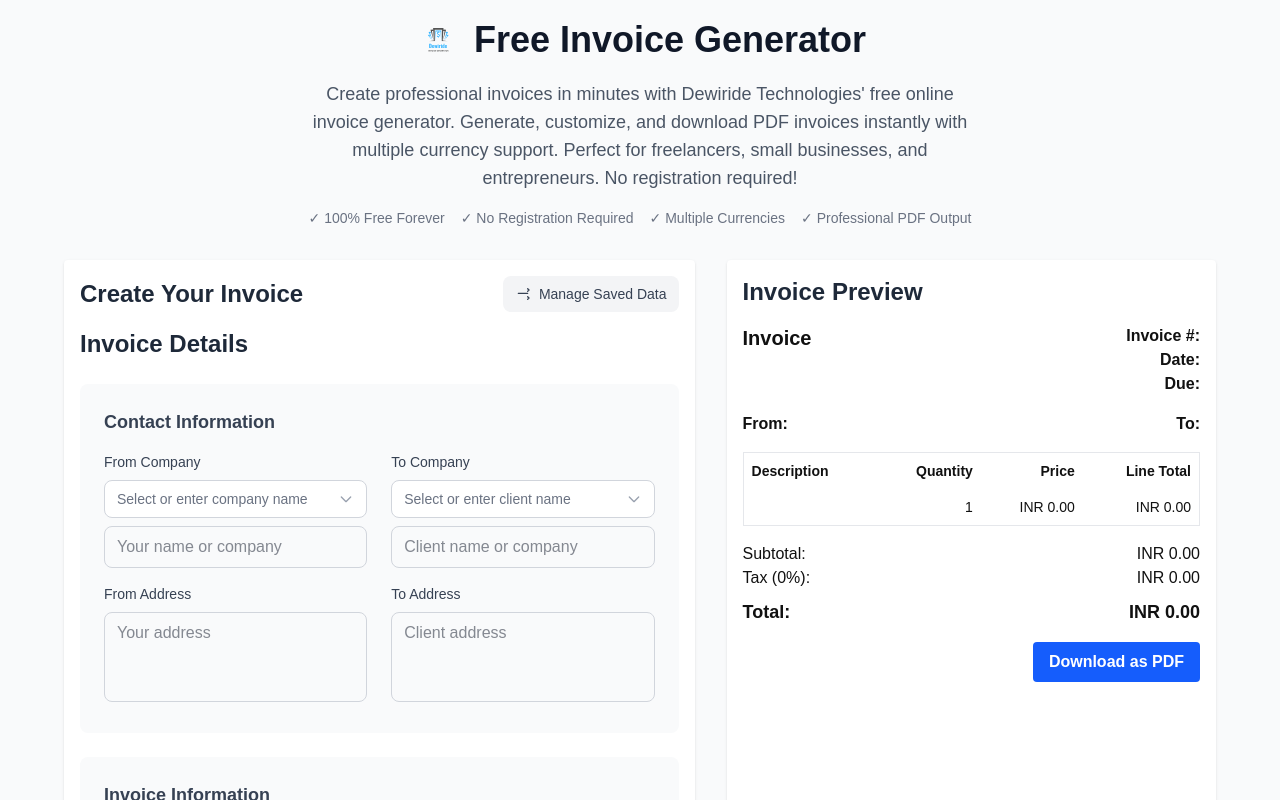
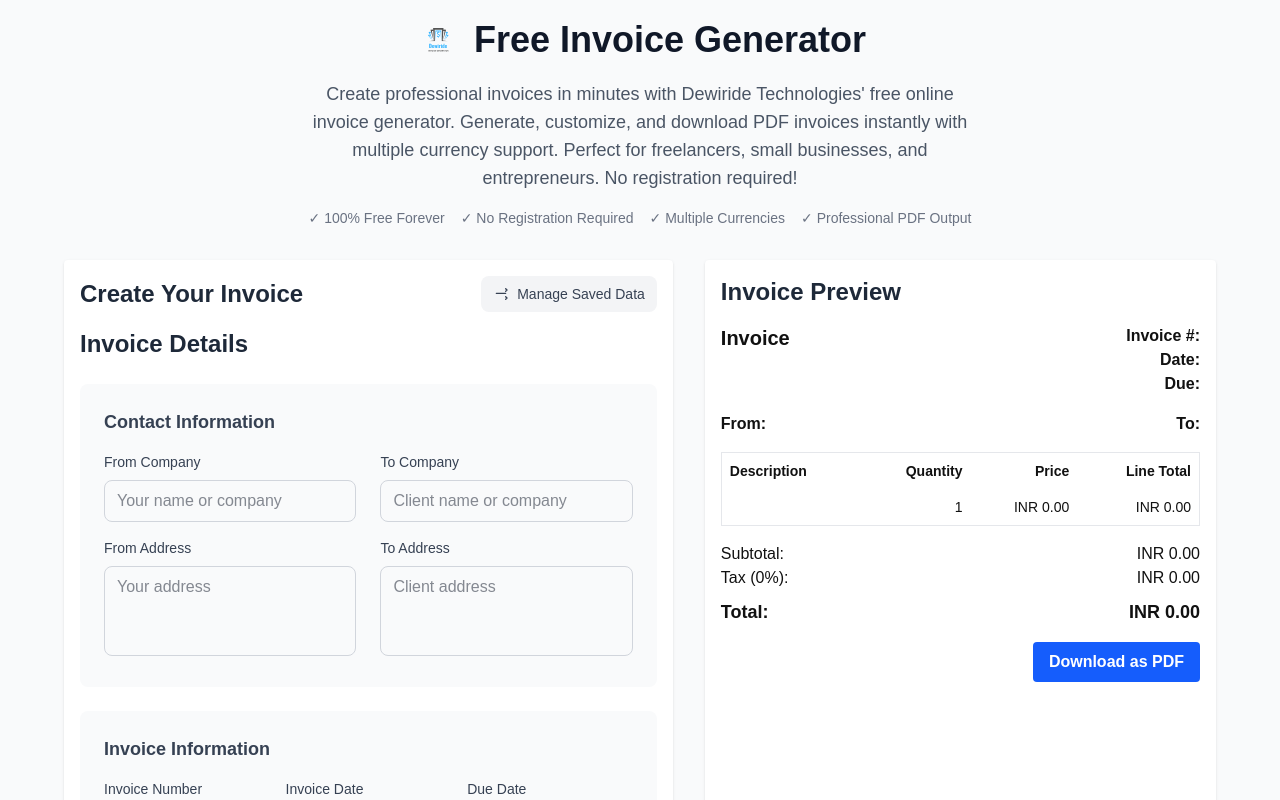
Before and after one commit to Dewiride-Open-Source/Dewiride-Invoice-Generator, a Next.js app: page / in a window 1280 px wide. Shown: the top 800 px of the page. Built offline with nearby package versions, Linux system fonts and the light colour scheme; what @react-pdf/renderer would draw is missing.

Commit message:
feat: add refreshTrigger prop to InvoiceForm and SavedDataManager for data updates

```diff
--- a/src/components/InvoiceForm.tsx
+++ b/src/components/InvoiceForm.tsx
@@ -34,9 +34,10 @@ export interface InvoiceData {
 interface InvoiceFormProps {
   data: InvoiceData;
   onChange: (data: InvoiceData) => void;
+  refreshTrigger?: number;
 }
 
-const InvoiceForm: React.FC<InvoiceFormProps> = ({ data, onChange }) => {
+const InvoiceForm: React.FC<InvoiceFormProps> = ({ data, onChange, refreshTrigger }) => {
   const [fromCompanies, setFromCompanies] = useState<CompanyDetails[]>([]);
   const [toCompanies, setToCompanies] = useState<CompanyDetails[]>([]);
   const [itemDescriptions, setItemDescriptions] = useState<ItemDescription[]>([]);
@@ -49,6 +50,15 @@ const InvoiceForm: React.FC<InvoiceFormProps> = ({ data, onChange }) => {
     setToCompanies(getToCompanies());
     setItemDescriptions(getItemDescriptions());
   }, []);
+
+  // Refresh saved data when trigger changes
+  useEffect(() => {
+    if (refreshTrigger && refreshTrigger > 0) {
+      setFromCompanies(getFromCompanies());
+      setToCompanies(getToCompanies());
+      setItemDescriptions(getItemDescriptions());
+    }
+  }, [refreshTrigger]);
 
   const handleFieldChange = (field: keyof InvoiceData, value: any) => {
     // Track currency changes
@@ -135,6 +145,7 @@ const InvoiceForm: React.FC<InvoiceFormProps> = ({ data, onChange }) => {
             <div>
               <label className="block text-sm font-medium text-gray-700 mb-2">From Company</label>
               <div className="space-y-2">
+                {fromCompanies.length > 0 && (
                   <SavedOptionsDropdown
                     value={data.fromName}
                     secondaryValue={data.fromAddress}
@@ -145,6 +156,7 @@ const InvoiceForm: React.FC<InvoiceFormProps> = ({ data, onChange }) => {
                     type="company"
                     className="mb-2"
                   />
+                )}
                 <input
                   type="text"
                   className="w-full px-3 py-2 border border-gray-300 rounded-lg focus:ring-2 focus:ring-blue-500 focus:border-transparent transition-all"
@@ -169,6 +181,7 @@ const InvoiceForm: React.FC<InvoiceFormProps> = ({ data, onChange }) => {
             <div>
               <label className="block text-sm font-medium text-gray-700 mb-2">To Company</label>
               <div className="space-y-2">
+                {toCompanies.length > 0 && (
                   <SavedOptionsDropdown
                     value={data.toName}
                     secondaryValue={data.toAddress}
@@ -179,6 +192,7 @@ const InvoiceForm: React.FC<InvoiceFormProps> = ({ data, onChange }) => {
                     type="company"
                     className="mb-2"
                   />
+                )}
                 <input
                   type="text"
                   className="w-full px-3 py-2 border border-gray-300 rounded-lg focus:ring-2 focus:ring-blue-500 focus:border-transparent transition-all"
@@ -265,6 +279,7 @@ const InvoiceForm: React.FC<InvoiceFormProps> = ({ data, onChange }) => {
                 <tr key={idx} className="border-b border-gray-100 hover:bg-gray-50 transition-colors">
                   <td className="p-4">
                     <div className="space-y-2">
+                      {itemDescriptions.length > 0 && (
                         <SavedOptionsDropdown
                           value={item.description}
                           onSelect={(description, _, defaultPrice) => handleItemDescriptionSelect(idx, description, _, defaultPrice)}
@@ -274,12 +289,17 @@ const InvoiceForm: React.FC<InvoiceFormProps> = ({ data, onChange }) => {
                           type="item"
                           className="mb-2"
                         />
+                      )}
                       <input
                         type="text"
                         className="w-full px-3 py-3 border border-gray-300 rounded-lg focus:ring-2 focus:ring-blue-500 focus:border-transparent transition-all text-sm"
                         placeholder="Item description"
                         value={item.description}
                         onChange={e => handleItemChange(idx, 'description', e.target.value)}
+                        onBlur={() => handleSaveItemDescription(idx)}
+                        maxLength={100}
+                        autoComplete="off"
+                        aria-label="Item description"
                       />
                     </div>
                   </td>
--- a/src/components/SavedDataManager.tsx
+++ b/src/components/SavedDataManager.tsx
@@ -14,9 +14,10 @@ import {
 interface SavedDataManagerProps {
   isOpen: boolean;
   onClose: () => void;
+  onDataChanged?: () => void;
 }
 
-const SavedDataManager: React.FC<SavedDataManagerProps> = ({ isOpen, onClose }) => {
+const SavedDataManager: React.FC<SavedDataManagerProps> = ({ isOpen, onClose, onDataChanged }) => {
   const [fromCompanies, setFromCompanies] = useState<CompanyDetails[]>([]);
   const [toCompanies, setToCompanies] = useState<CompanyDetails[]>([]);
   const [itemDescriptions, setItemDescriptions] = useState<ItemDescription[]>([]);
@@ -37,22 +38,26 @@ const SavedDataManager: React.FC<SavedDataManagerProps> = ({ isOpen, onClose })
   const handleDeleteFromCompany = (id: string) => {
     deleteFromCompany(id);
     setFromCompanies(getFromCompanies());
+    onDataChanged?.();
   };
 
   const handleDeleteToCompany = (id: string) => {
     deleteToCompany(id);
     setToCompanies(getToCompanies());
+    onDataChanged?.();
   };
 
   const handleDeleteItemDescription = (id: string) => {
     deleteItemDescription(id);
     setItemDescriptions(getItemDescriptions());
+    onDataChanged?.();
   };
 
   const handleClearAll = () => {
     if (window.confirm('Are you sure you want to clear all saved data? This action cannot be undone.')) {
       clearAllSavedData();
       loadData();
+      onDataChanged?.();
     }
   };
 
--- a/src/pages/index.tsx
+++ b/src/pages/index.tsx
@@ -26,6 +26,7 @@ const defaultInvoice: InvoiceData = {
 export default function Home() {
   const [invoice, setInvoice] = useState<InvoiceData>(defaultInvoice);
   const [showSavedDataManager, setShowSavedDataManager] = useState(false);
+  const [refreshTrigger, setRefreshTrigger] = useState(0);
 
   // Refs to store timeout IDs for debouncing
   const saveTimeoutsRef = useRef<{
@@ -306,6 +307,7 @@ export default function Home() {
             <InvoiceForm
               data={invoice}
               onChange={handleInvoiceChange}
+              refreshTrigger={refreshTrigger}
             />
           </section>
           <section className="flex-1 bg-white rounded shadow p-4" aria-label="Invoice Preview">
@@ -517,6 +519,7 @@ export default function Home() {
         <SavedDataManager
           isOpen={showSavedDataManager}
           onClose={() => setShowSavedDataManager(false)}
+          onDataChanged={() => setRefreshTrigger(prev => prev + 1)}
         />
       </div>
     </>
```
Lines whose indentation alone changed are shown as unchanged.
